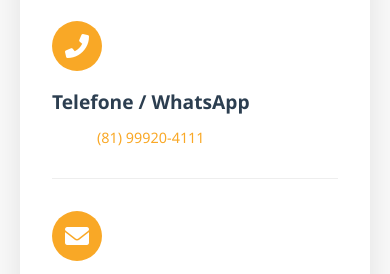
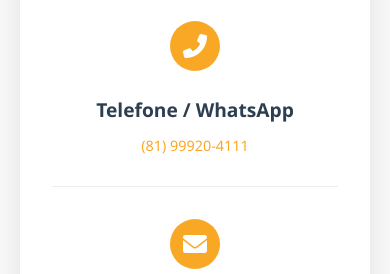
Before and after one commit to Leticinha007/Site-Abrigo-de-Seu-Alberto, a plain HTML site: page contato.html in a window 390 px wide. Shown: the part 516-790 px from the top of the page. Drawn offline with Linux system fonts and the light colour scheme.

Commit message:
Centraliza completamente informações de contato no celular e remove hífen do título

```diff
--- a/css/estilo.css
+++ b/css/estilo.css
@@ -957,11 +957,10 @@ footer {
         justify-content: center;
     }
 
-    /* ===== AJUSTE PARA TÍTULOS LONGOS NO CELULAR ===== */
+    /* ===== AJUSTE PARA TÍTULOS LONGOS NO CELULAR (SEM HIFEN) ===== */
     .page-title h1 {
         font-size: 2rem;
         word-break: break-word;
-        hyphens: auto;
         line-height: 1.3;
         padding: 0 15px;
     }
@@ -1000,7 +999,7 @@ footer {
         width: 100%;
         max-width: 100%;
         box-sizing: border-box;
-        font-size: 16px; /* Evita zoom automático no iOS */
+        font-size: 16px;
     }
 
     .contato-form .btn-enviar {
@@ -1008,10 +1007,39 @@ footer {
         padding: 0.8rem;
     }
 
+    /* CENTRALIZAR ÍCONES E INFORMAÇÕES NO CONTATO - CELULAR */
     .info-item {
         flex-direction: column;
         text-align: center;
         align-items: center;
+        justify-content: center;
+    }
+
+    .info-icon {
+        margin: 0 auto 0.5rem;
+        display: flex;
+        align-items: center;
+        justify-content: center;
+    }
+
+    .info-text {
+        text-align: center;
+        width: 100%;
+    }
+
+    .info-text h3 {
+        text-align: center;
+        margin-bottom: 0.5rem;
+    }
+
+    .info-text p {
+        text-align: center;
+        margin: 0.25rem 0;
+    }
+
+    .info-text a {
+        display: inline-block;
+        text-align: center;
     }
 
     .social-buttons {
@@ -1099,6 +1127,7 @@ footer {
     .info-text p {
         font-size: 0.9rem;
         word-break: break-word;
+        text-align: center;
     }
 
     .social-button {
```
